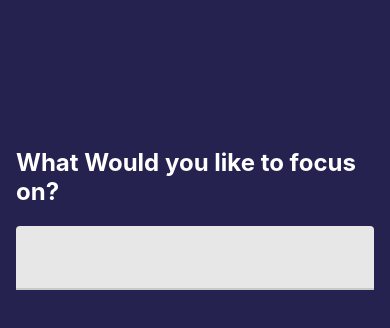
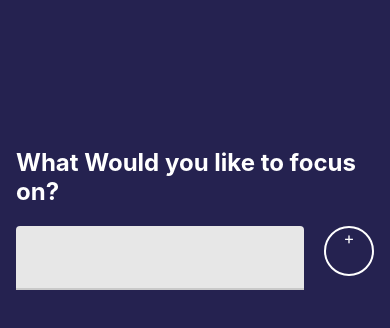
Before and after one commit to ahsan1800411/React-Native-FocusTime-Keeper, a React Native app: screen / in a window 390 px wide. Shown: the top 328 px of the page. Built offline with nearby package versions, Linux system fonts and the light colour scheme.

Commit message:
Storing the Focus Item

```diff
--- /dev/null
+++ b/src/component/RoundedButton.js
@@ -0,0 +1,31 @@
+import React from "react";
+import { StyleSheet, Text, TouchableOpacity } from "react-native";
+
+export default function RoundedButton({
+  style = {},
+  textStyle = {},
+  size = 125,
+  ...props
+}) {
+  return (
+    <TouchableOpacity style={[styles(size).radius, style]}>
+      <Text style={[styles(size).text, textStyle]}>{props.title}</Text>
+    </TouchableOpacity>
+  );
+}
+
+const styles = (size) =>
+  StyleSheet.create({
+    radius: {
+      borderRadius: size / 2,
+      width: size,
+      height: size,
+      alignItems: "center",
+      borderColor: "#fff",
+      borderWidth: 2,
+    },
+    text: {
+      color: "#fff",
+      fontSize: size / 3,
+    },
+  });
--- a/src/features/focus/Focus.js
+++ b/src/features/focus/Focus.js
@@ -1,6 +1,7 @@
 import React from "react";
 import { StyleSheet, Text, View } from "react-native";
 import { TextInput } from "react-native-paper";
+import RoundedButton from "../../component/RoundedButton";
 
 export default function App() {
   return (
@@ -8,7 +9,8 @@
       <View style={styles.titleContainer}>
         <Text style={styles.title}>What Would you like to focus on?</Text>
         <View style={styles.inputContainer}>
-          <TextInput />
+          <TextInput style={{ flex: 1, marginRight: 20 }} />
+          <RoundedButton size={50} title='+' />
         </View>
       </View>
     </View>
@@ -31,5 +33,6 @@
   },
   inputContainer: {
     paddingTop: 20,
+    flexDirection: "row",
   },
 });
```
